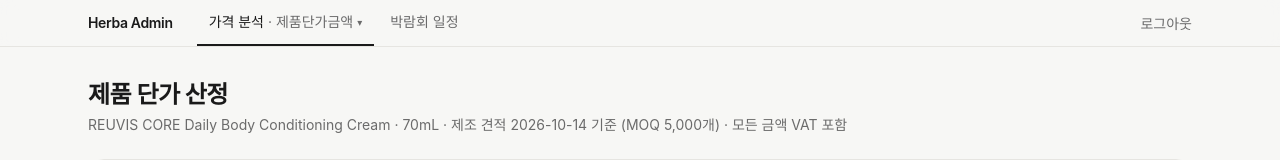
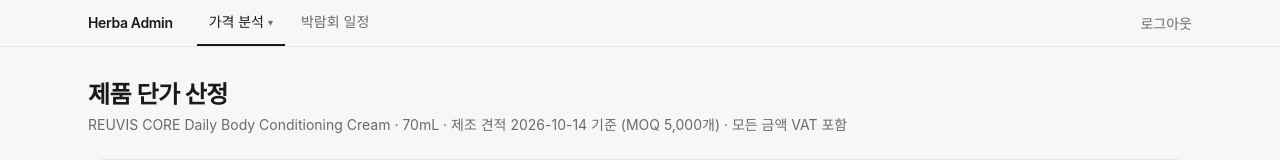
Before and after one commit to tinaa-ai/herba-admin, a Next.js app: page /unit-price in a window 1280 px wide. Shown: the top 160 px of the page. Built offline with nearby package versions, Linux system fonts and the light colour scheme.

Commit message:
탭: '가격 분석' 그룹 탭에는 그룹 이름만 표시
- 지금 보는 하위 페이지 이름(· 제품단가금액)을 탭에서 빼고, 하위 페이지는 펼친 메뉴에서만 표시

Co-Authored-By: Claude Opus 5.5 <noreply@anthropic.com>

```diff
--- a/src/components/TabNav.tsx
+++ b/src/components/TabNav.tsx
@@ -53,7 +53,6 @@ function GroupTab({ group, pathname }: { group: TabGroup; pathname: string }) {
         className={`flex items-center gap-1 ${tabClass(!!current)}`}
       >
         {group.label}
-        {current && <span className="hidden font-normal text-muted sm:inline">· {current.label}</span>}
         <span aria-hidden className={`text-[10px] text-muted transition-transform ${open ? "rotate-180" : ""}`}>
           ▾
         </span>
```
